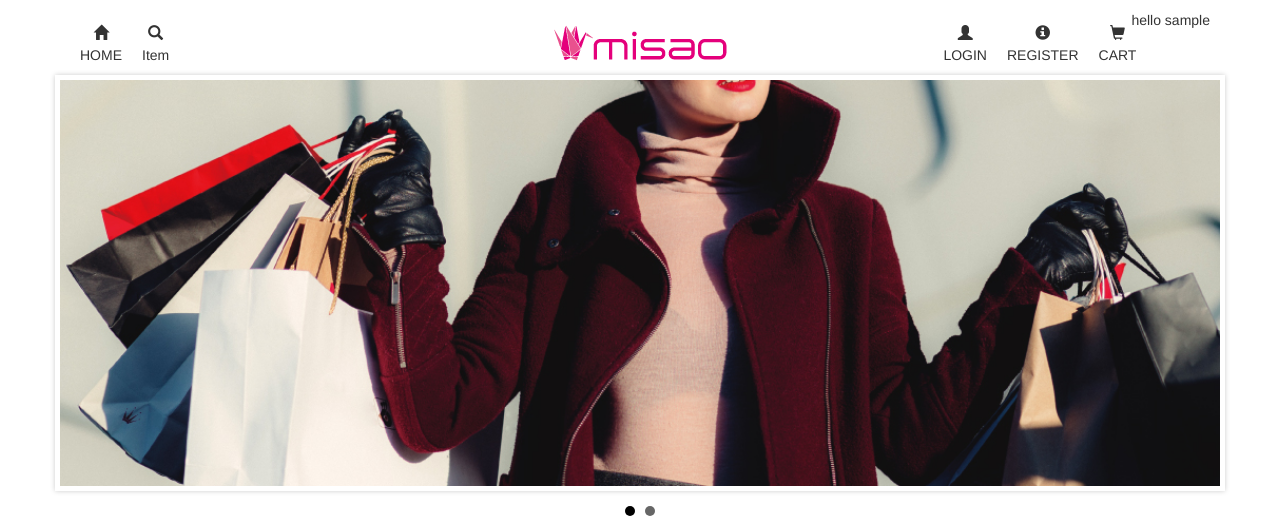
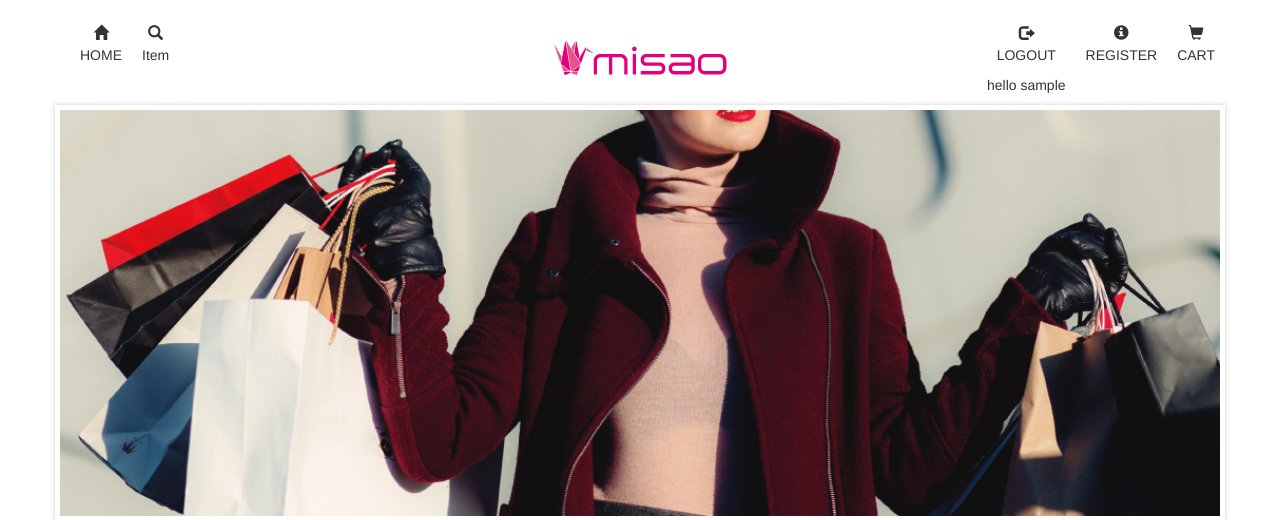
Before and after one commit to shimoikura/misao-ec-demo, a PHP site: page /index.php in a window 1280 px wide. Shown: the top 520 px of the page. Run offline with PHP 8.4, Linux system fonts and the light colour scheme; the visitor is signed in with stand-in values (Sample User, id 1); data that the repository does not hold is empty.

Commit message:
Added logout function

```diff
--- a/header.php
+++ b/header.php
@@ -8,6 +8,7 @@
     <title>MISAO-EC.com</title>
     <link rel="stylesheet" href="css/bootstrap.min.css">
     <link rel="stylesheet" href="css/style.css">
+    <!-- <link href="css/jquery.bxslider.css" rel="stylesheet" /> -->
     <link href="css/jquery.bxslider.min.css" rel="stylesheet" />
     <script src="js/jquery-3.2.1.js"></script>
     <script src="js/bootstrap.min.js"></script>
@@ -17,8 +18,8 @@
      <script src="js/modal-login.js"></script>
      <!-- modal-registration.js -->
      <script src="js/modal-registration.js"></script>
-     <!-- <link href="css/jquery.bxslider.css" rel="stylesheet" /> -->
-
+     <!-- logout.js -->
+     <script src="js/logout.js"></script>
 
   </head>
   <body>
@@ -45,17 +46,20 @@
                 </ul>
               </li>
         </ul>
-        <?php
-          if (! isset($_SESSION['login_user'])) {
-            $_SESSION['login_user'] = "Guest";
-          }
-         ?>
-         <p class="pull-right">hello <?php echo $_SESSION['login_user'] ?></p>
-
         <ul class="nav navbar-nav navbar-right">
-          <li id="modal-login-open">
-            <i class="glyphicon glyphicon-user" aria-hidden="true"></i>
-            <p>LOGIN</p>
+          <?php
+            if (! isset($_SESSION['login_user'])) {
+              echo "<li id='modal-login-open'>
+              <i class='glyphicon glyphicon-user' aria-hidden='true'></i>
+              <p>LOGIN</p>";
+            }
+            else{
+              echo "<li id='modal-logout'>
+              <i class='glyphicon glyphicon-log-out' aria-hidden='true'></i>
+              <p>LOGOUT</p>
+              <p class='pull-right'>hello " .$_SESSION['login_user']. "</p>";
+            }
+           ?>
           </li>
           <li id="modal-registration-open">
             <i class="glyphicon glyphicon-info-sign" aria-hidden="true"></i>
--- /dev/null
+++ b/js/logout.js
@@ -0,0 +1,12 @@
+$(document).ready(function(){
+  $('#modal-logout').click(function(){
+    $.ajax({
+      url:'logout.php',
+      type:'post',
+      data:{data:1},
+      success:function(result){
+        location.reload();
+      }
+    });
+  });
+});
```
Also changed, not shown: logout.php (added, +14 -0 lines).
